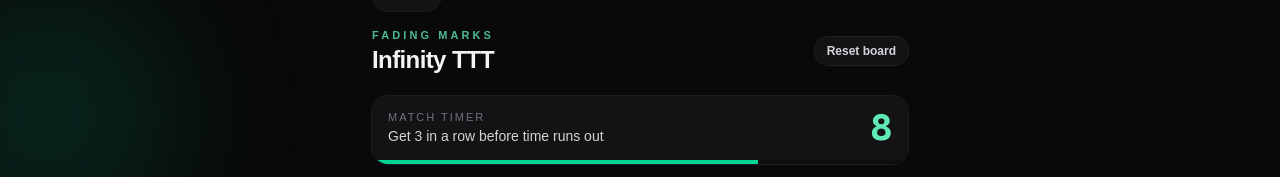
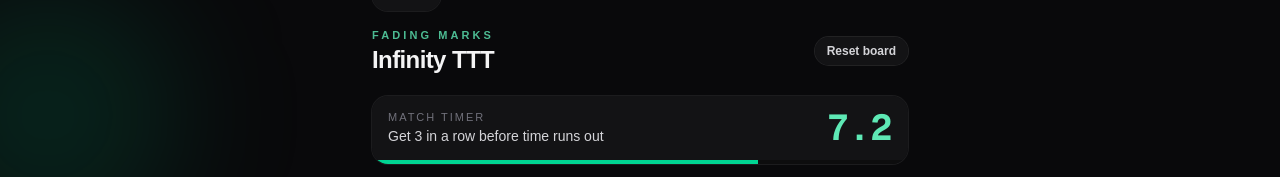
Before and after one commit to nazrinamir/gwf, a Next.js app: page /tictactoe in a window 1280 px wide. Both pictures are taken after a click on the button "Start game". Shown: the part 53-230 px from the top of the page. Built offline with nearby package versions, Linux system fonts and the light colour scheme.

Commit message:
fix: correct timer display format in Tic Tac Toe game for better accuracy

```diff
--- a/app/tictactoe/page.tsx
+++ b/app/tictactoe/page.tsx
@@ -402,8 +402,8 @@ export default function TicTacToePage() {
   const currentName = names[turn];
   const xLabel = markGlyph("X", markStyle, emojiPair);
   const oLabel = markGlyph("O", markStyle, emojiPair);
-  const displayTime = Math.ceil(timeLeft);
-  const timerUrgent = !ended && displayTime <= 3;
+  const displayTime = timeLeft.toFixed(1);
+  const timerUrgent = !ended && timeLeft <= 3;
   const timerProgress = Math.max(0, timeLeft / matchSeconds);
 
   return (
@@ -453,7 +453,7 @@ export default function TicTacToePage() {
                 timerUrgent ? "text-rose-300" : "text-emerald-300"
               }`}
             >
-              {ended && winReason === "timeout" ? "0" : ended ? "—" : displayTime}
+              {ended && winReason === "timeout" ? "0.0" : ended ? "—" : displayTime}
             </p>
           </div>
           {!ended && (
```
